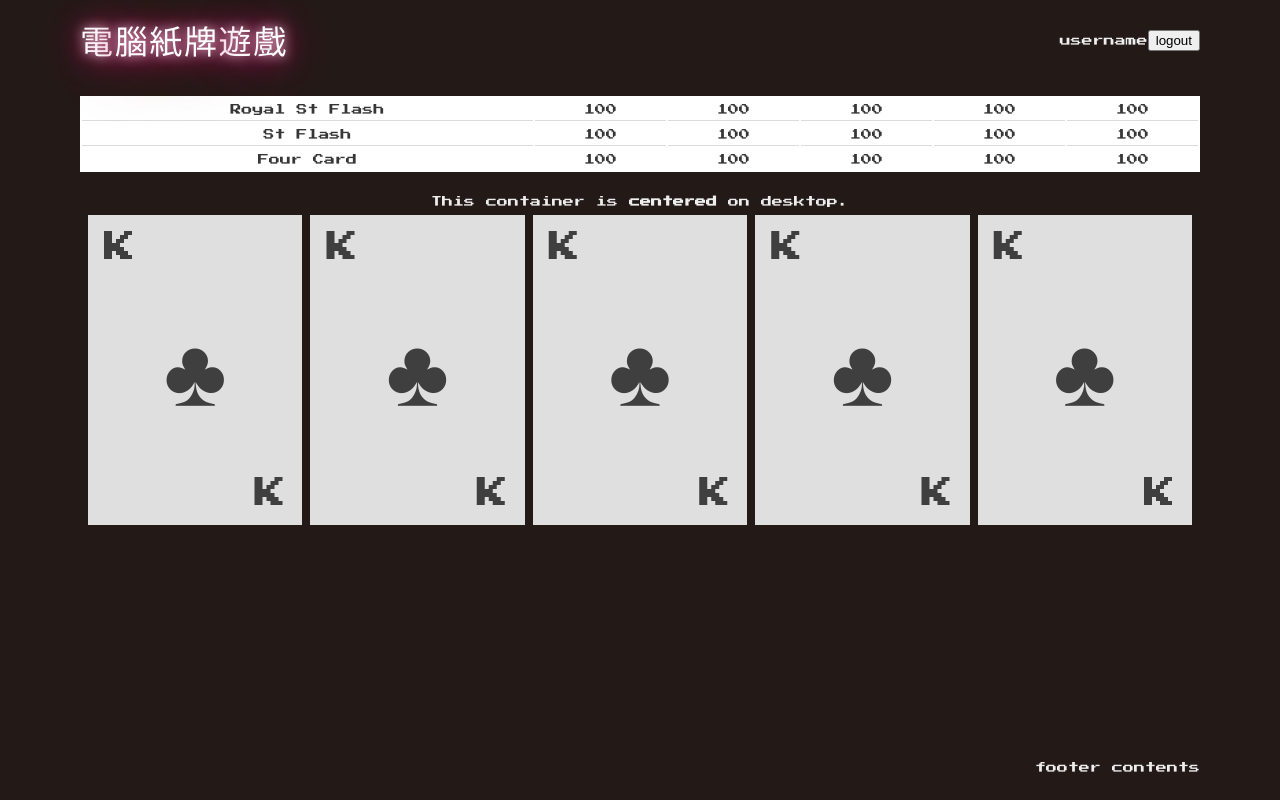
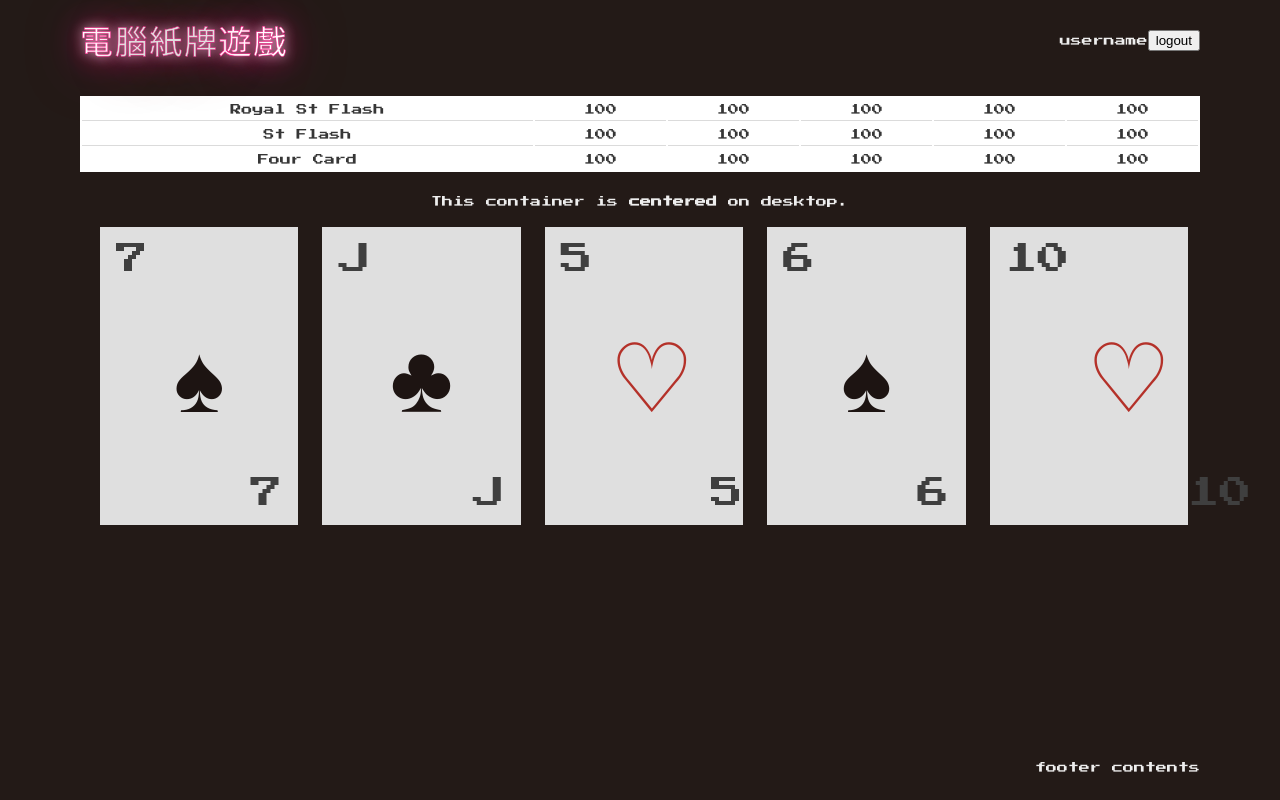
Before and after one commit to t-kojima/practice-aws-amplify-poker, a React (Create React App) app: page / in a window 1280 px wide. Built offline with nearby package versions, Linux system fonts and the light colour scheme; a web font is replaced by a local one.

Commit message:
feat: add deck model

```diff
--- a/package.json
+++ b/package.json
@@ -9,6 +9,7 @@
     "aws-amplify": "^1.1.26",
     "aws-amplify-react": "^2.3.6",
     "bulma": "^0.7.4",
+    "classnames": "^2.2.6",
     "node-sass": "^4.12.0",
     "react": "^16.8.6",
     "react-dom": "^16.8.6",
--- a/src/css/card.scss
+++ b/src/css/card.scss
@@ -40,7 +40,6 @@
     font-size: 0.5rem;
     padding: 0.25rem;
   }
-
 }
 
 .card-index.right {
@@ -63,6 +62,22 @@
   }
 }
 
+span.spade:before {
+  color: #1D1412;
+  content: '\2660';
+}
+
+span.heart:before {
+  color: #b43129;
+  content: '\2661';
+}
+
+span.diamond:before {
+  color: #b43129;
+  content: '\2662';
+}
+
 span.club:before {
+  color: #1D1412;
   content: '\2663';
 }
--- a/src/css/neon.css
+++ b/src/css/neon.css
@@ -13,10 +13,16 @@
 }
 .neon.pink {
   text-shadow: 0 1px 30px #fb1684, 0 0 12px #fff, 2px 5px 60px #990a52;
+  -webkit-text-stroke: 0.5px #fb1684;
 }
+.neon.red {
+  text-shadow: 0 1px 30px #fb1684, 0 0 12px #fff, 2px 5px 60px #990a52;
+  -webkit-text-stroke: 1px #fb1684;
+}
+
 .neon > span {
-  -webkit-animation: blink 1s infinite alternate;
-  animation: blink 1s infinite alternate;
+  -webkit-animation: blink 3s infinite alternate;
+  animation: blink 3s infinite alternate;
 }
 @-webkit-keyframes blink {
   40% {
--- a/src/js/components/Card.jsx
+++ b/src/js/components/Card.jsx
@@ -1,7 +1,25 @@
 import React from 'react';
+import classNames from 'classnames';
 
-export default props => (
-  <div className="card">
-    <span className="club" />
+const displayNumber = number => ({
+  11: 'J',
+  12: 'Q',
+  13: 'K',
+  1: 'A',
+}[number] || number);
+
+export default ({ suit, number }) => (
+  <div className="card-frame">
+    <div className="card-content">
+      <div className="card-index left">
+        <span>{displayNumber(number)}</span>
+      </div>
+      <div className="card-suit">
+        <span className={classNames(suit)} />
+      </div>
+      <div className="card-index right">
+        <span>{displayNumber(number)}</span>
+      </div>
+    </div>
   </div>
 );
--- a/src/js/components/Game.jsx
+++ b/src/js/components/Game.jsx
@@ -1,6 +1,10 @@
 import React from 'react';
+import Deck from '../deck';
+import Card from './Card';
 
-export default props => (
+export default (props) => {
+  const deck = new Deck();
+  return (
     <main>
       <div>
         <table className="table is-fullwidth">
@@ -33,22 +37,13 @@ export default props => (
         </table>
         This container is <strong>centered</strong> on desktop.
         <div className="hands columns is-mobile">
-        {[1, 2, 3, 4, 5].map(i => (
-          <div className="column card-frame" key={i}>
-            <div className="card-content">
-              <div className="card-index left">
-                <span>K</span>
-              </div>
-              <div className="card-suit">
-                <span className="club" />
-              </div>
-              <div className="card-index right">
-                <span>K</span>
-              </div>
-            </div>
+          {deck.pick(5).map((card, i) => (
+            <div className="column" key={i}>
+              <Card suit={card.suit} number={card.number} />
             </div>
           ))}
         </div>
       </div>
     </main>
   );
+};
--- a/src/js/components/Header.jsx
+++ b/src/js/components/Header.jsx
@@ -6,6 +6,7 @@ export default props => (
       <div className="level-left">
         <div className="level-item neon small pink">
           電<span>腦紙牌</span>遊戲
+          {/* <span>視頻撲克</span> */}
         </div>
       </div>
       <div className="level-right">
--- /dev/null
+++ b/src/js/deck.js
@@ -0,0 +1,19 @@
+export default class Deck {
+  constructor() {
+    this.cards = ['spade', 'club', 'diamond', 'heart']
+      .map(suit => Array.from(Array(13), (_, i) => i + 1).map(number => ({
+        suit,
+        number,
+      })))
+      .reduce((x, y) => [...x, ...y], []);
+  }
+
+  pick(count = 1) {
+    return Array.from(Array(count)).map(
+      () => this.cards.splice(
+        Math.floor(Math.random() * Math.floor(this.cards.length)),
+        1,
+      )[0],
+    );
+  }
+}
```
Also changed, not shown: 1 other file (tests, documents, lock files or other folders). Lines whose indentation alone changed are shown as unchanged.
